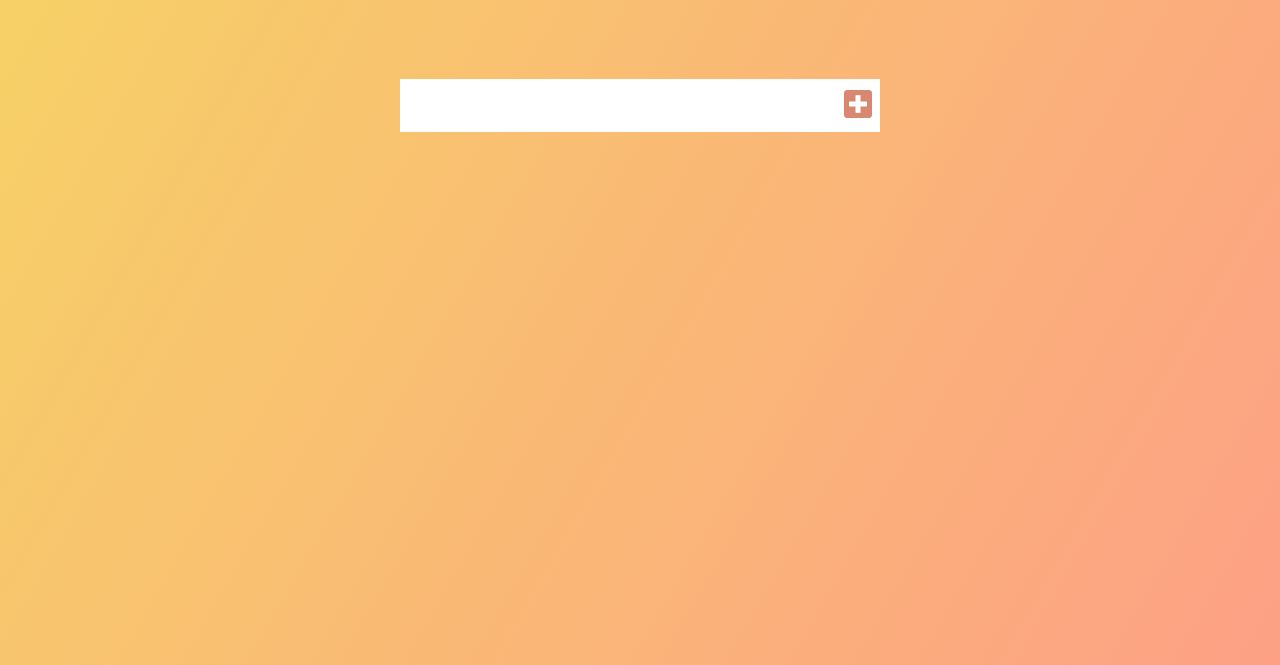
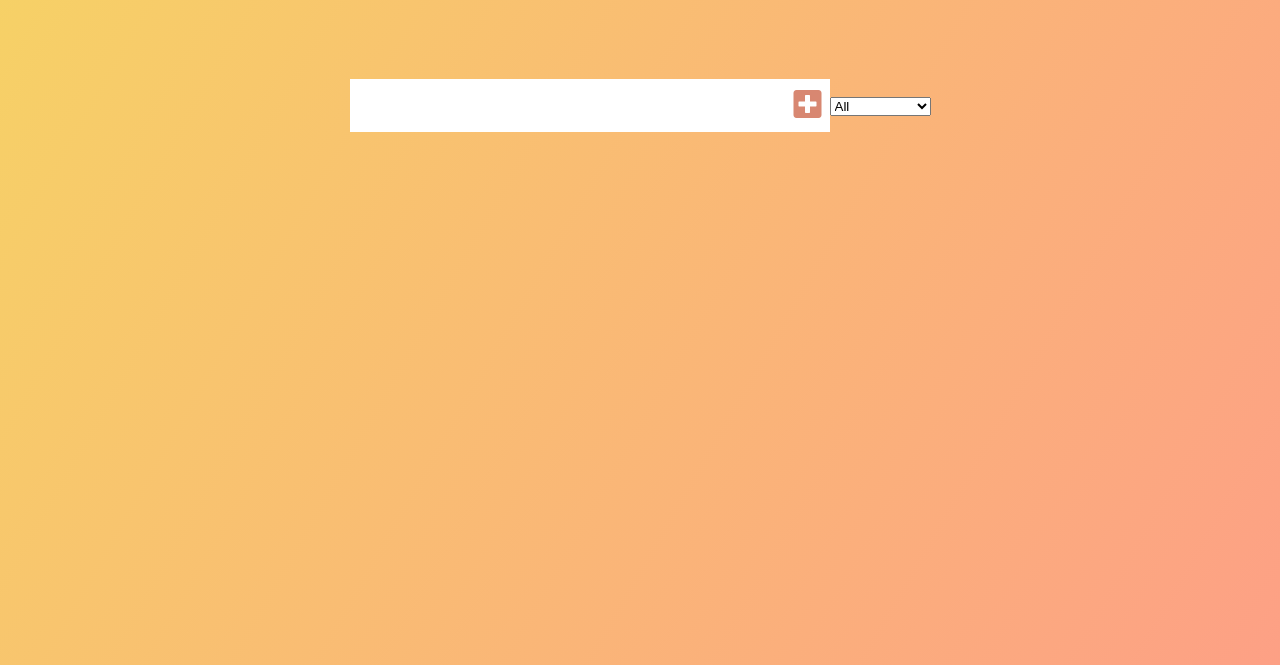
Before and after one commit to vaibhavirohilla741/ToDo-List, a plain HTML site: page index.html in a window 1280 px wide. Shown: the part 135-800 px from the top of the page. Drawn offline with Linux system fonts and the light colour scheme.

Commit message:
Update index.html

```diff
--- a/index.html
+++ b/index.html
@@ -6,14 +6,13 @@
     <meta name="viewport" content="width=device-width, initial-scale=1.0">
     <link rel="stylesheet" href="style.css">
     <link rel="preconnect" href="https://fonts.gstatic.com">
-<link href="https://fonts.googleapis.com/css2?family=Poppins:wght@200&display=swap" rel="stylesheet">
+    <link href="https://fonts.googleapis.com/css2?family=Poppins:wght@200&display=swap" rel="stylesheet">
     <link href="https://cdnjs.cloudflare.com/ajax/libs/font-awesome/5.15.3/css/all.min.css" rel="stylesheet">
-<title>TO-DO</title>
+<title>ToDo List</title>
 
 </head>
 <body>
 
-    <script src="./app.js"></script>
     <header>
         <h1>ToDo List</h1>
     </header>
@@ -22,11 +21,19 @@
         <button class="todo-button" type="submit">
             <i class="fas fa-plus-square"></i>
         </button>
+        <div class="select">
+            <select name="todos" class="filter-todo">
+                <option value="all">All</option>
+                <option value="completed">Completed</option>
+                <option value="uncompleted">Uncompleted</option>
+            </select>
+        </div>
     </form>
     <div class="todo-container">
         <ul class="todo-list"></ul>
 
     </div>
 
+    <script src="./app.js"></script>
 </body>
 </html>
```
